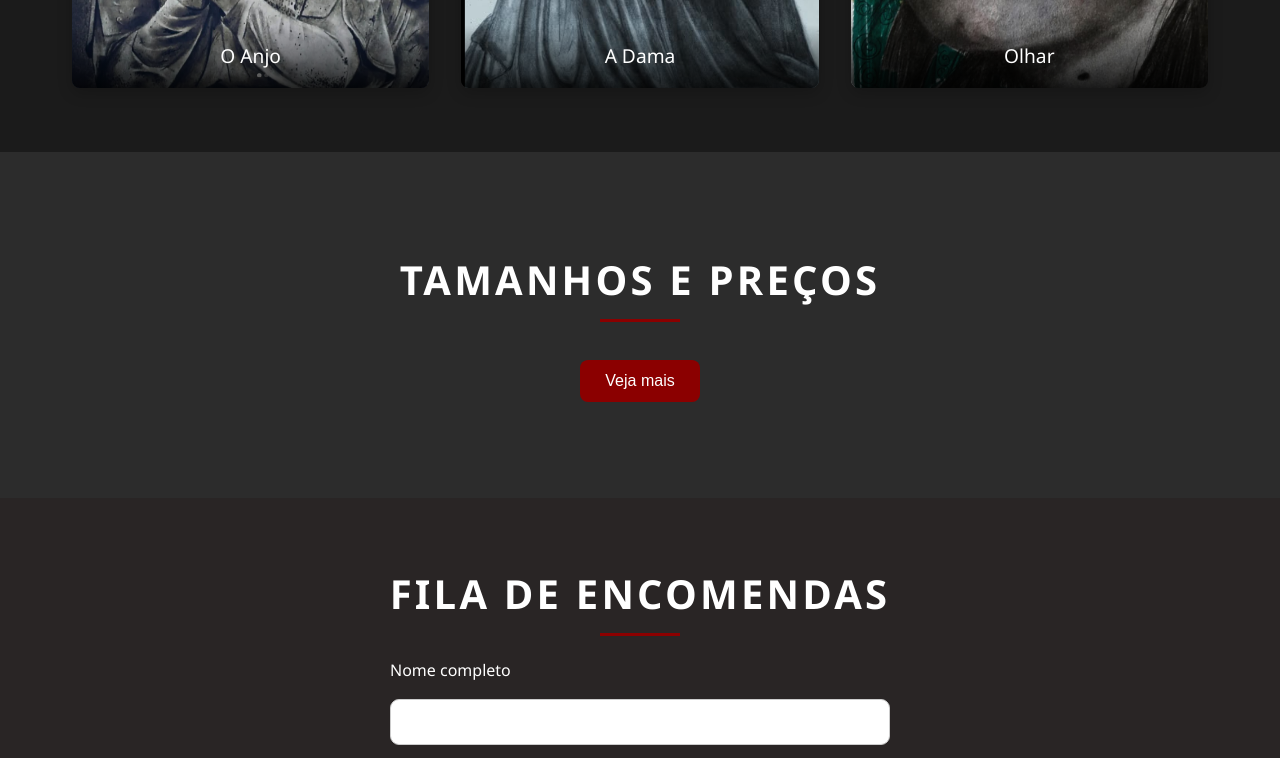
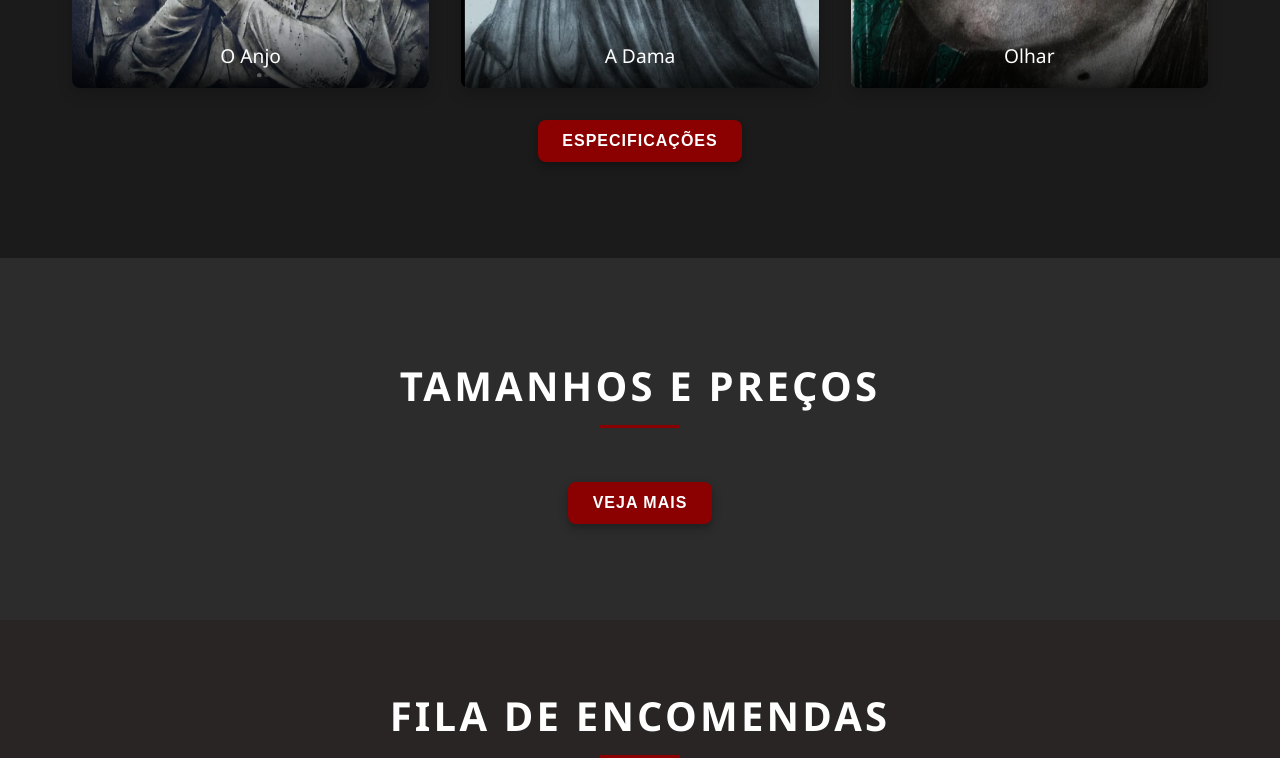
Before and after one commit to PedroRodrigues666/Projeto-Site, a plain HTML site: page index.html in a window 1280 px wide. Shown: the part 2180-2938 px from the top of the page. Drawn offline with Linux system fonts and the light colour scheme.

Commit message:
ALterações finais

```diff
--- a/index.html
+++ b/index.html
@@ -73,6 +73,7 @@
                     <figure class="artwork">
                         <img src="imagens/A dama.png" alt="Obra 'A Dama'" loading="lazy">
                     <figcaption>A Dama</figcaption>
+
                     </figure>
                     <figure class="artwork">
                         <img src="imagens/Olhar.jpeg" alt="Obra 'Olhar'" loading="lazy">
@@ -80,6 +81,13 @@
                     </figure>
 
             </div>
+
+            <div class="especificacoes-container">
+                <p id="Materiais"></p>
+                    <button onclick="carregarMateriais()">Especificações</button>
+            </div>
+
+
         </section>
 
     </main>
@@ -120,6 +128,7 @@
             <div class="descricao">Folha A4 - R$ 100,00</div>
         </div>
 
+
         </div>
         </section>
 
@@ -151,7 +160,13 @@
                 <option value="SP">São Paulo</option>
                 <option value="RJ">Rio de Janeiro</option>
                 <option value="MG">Minas Gerais</option>
-                <option value="RS">Rio Grande do Sul</option>
+                <option value="AC">Acre</option>
+                <option value="AL">Alagoas</option>
+                <option value="BA">Bahia</option>
+                <option value="MT">Mato Grosso</option>
+                <option value="MS">Mato Grosso do Sul</option>
+                <option value="PA">Pará</option>
+                <option value="PR">Paraná</option>
             </select>
 
 
--- a/script.js
+++ b/script.js
@@ -17,3 +17,9 @@ document.addEventListener('DOMContentLoaded', function () {
         folha.style.display = 'none';
     });
 });
+
+function carregarMateriais() {
+    const jsonData = '{"folha": "Tilibra", "gramatura": 150, "tecnica": "Grafite"}';
+    const materiais = JSON.parse(jsonData);
+    document.getElementById("Materiais").innerText = `Especificações: ${materiais.folha}, ${materiais.gramatura}g, ${materiais.tecnica}`;
+}
--- a/styles.css
+++ b/styles.css
@@ -393,6 +393,34 @@ margin: 0 auto;
 
 
 
+button {
+    justify-items: center;
+    padding: 12px 24px;
+    font-size: 1rem;
+    font-weight: bold;
+    background-color: var(--accent-color);
+    color: #fff;
+    border: none;
+    border-radius: 8px;
+    cursor: pointer;
+    transition: background-color 0.3s ease, transform 0.2s ease;
+    text-transform: uppercase;
+    letter-spacing: 1px;
+    box-shadow: 0 4px 10px rgba(0, 0, 0, 0.3);
+}
+
+button {
+  display: block;
+  margin: 2rem auto;
+}
+button:hover {
+    background-color: #a40000;
+    transform: translateY(-2px);
+}
+
+
+
+
 
 /* Animations */
 @keyframes fadeIn {
@@ -422,6 +450,8 @@ margin: 0 auto;
     nav ul li {
         margin: 0 0.8rem;
     }
+
+
 }
 
 @media (max-width: 480px) {
```
Lines whose indentation alone changed are shown as unchanged.
